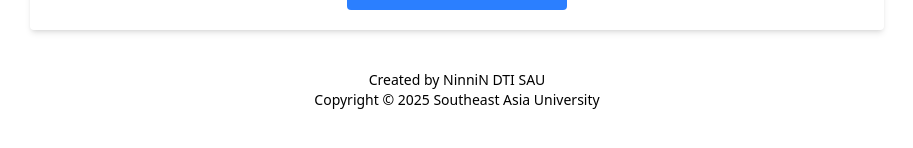
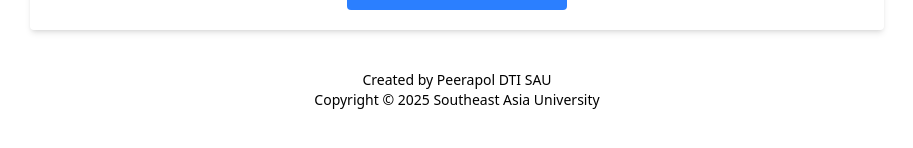
Before and after one commit to peerapol09/react_task_app_10025, a React (Vite) app: page / in a window 1280 px wide. Shown: the part 440-588 px from the top of the page, without its empty margins (183-1096 px from the left). Built offline with nearby package versions, Linux system fonts and the light colour scheme; no server answers.

Commit message:
Update Footer.jsx
changename

```diff
--- a/src/components/Footer.jsx
+++ b/src/components/Footer.jsx
@@ -4,7 +4,7 @@ export default function Footer() {
   return (
     <div>
       <h1 className="text-center text-sm my-10">
-        Created by NinniN DTI SAU
+        Created by Peerapol DTI SAU
         <br />
         Copyright © 2025 Southeast Asia University
       </h1>
```
